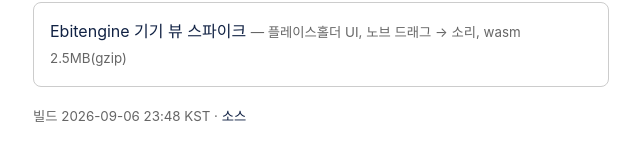
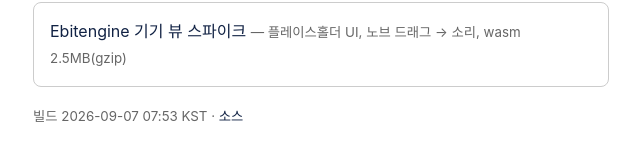
Before and after one commit to midagedev/jangdan, a plain HTML site: page index.html in a window 1280 px wide. Shown: the part 194-354 px from the top of the page, 319-959 px from the left. Drawn offline with Linux system fonts and the light colour scheme.

Commit message:
deploy 2026-09-07 07:53

```diff
--- a/index.html
+++ b/index.html
@@ -4,4 +4,4 @@
 <h1>장단 · Phase 0 스파이크</h1>
 <a href="worklet/">워클릿 엔진 계측 <small>— Start → 60초 → 화면의 JSON을 복사해 전달</small></a>
 <a href="app/">Ebitengine 기기 뷰 스파이크 <small>— 플레이스홀더 UI, 노브 드래그 → 소리, wasm 2.5MB(gzip)</small></a>
-<p><small>빌드 2026-09-06 23:48 KST · <a href="https://github.com/midagedev/jangdan" style="display:inline;border:0;padding:0">소스</a></small></p>
+<p><small>빌드 2026-09-07 07:53 KST · <a href="https://github.com/midagedev/jangdan" style="display:inline;border:0;padding:0">소스</a></small></p>
```
Also changed, not shown: 4 other files.
